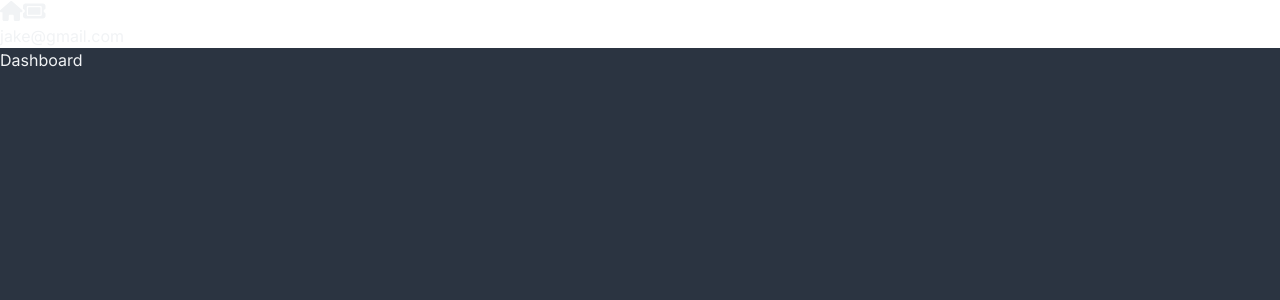
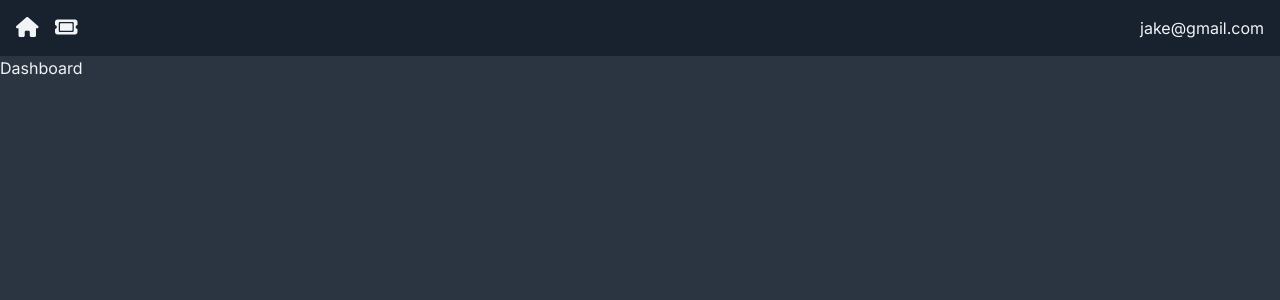
Before and after one commit to evan-earle/ticket-app, a Next.js app: page / in a window 1280 px wide. Shown: the top 300 px of the page. Built offline with nearby package versions, Linux system fonts and the light colour scheme.

Commit message:
styled nav

```diff
--- a/app/(components)/Nav.jsx
+++ b/app/(components)/Nav.jsx
@@ -4,8 +4,8 @@ import Link from "next/link";
 
 const Nav = () => {
   return (
-    <nav>
-      <div>
+    <nav className="flex justify-between bg-nav p-4">
+      <div className=" flex items-center space-x-4">
         <Link href="/">
           <FontAwesomeIcon icon={faHome} className="icon" />
         </Link>
--- a/app/globals.css
+++ b/app/globals.css
@@ -7,6 +7,6 @@
     @apply text-default-text text-xl;
   }
   .btn {
-    @apply hover:no-underline bg-blue-accent hover:bg-blue-accent-hover;
+    @apply hover:no-underline bg-blue-accent hover:bg-blue-accent-hover tracking-wider w-full text-center text-nav font-bold cursor-pointer uppercase px-4 py-2 rounded-md transition-colors block;
   }
 }
```
